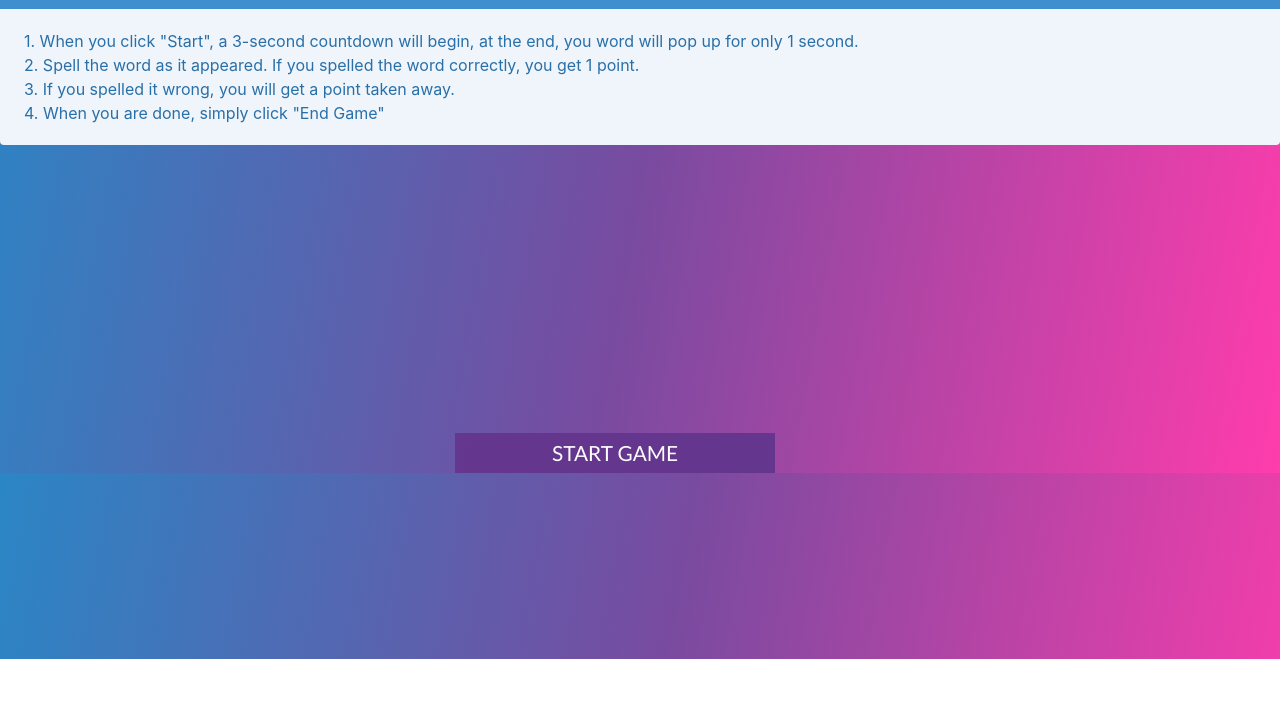
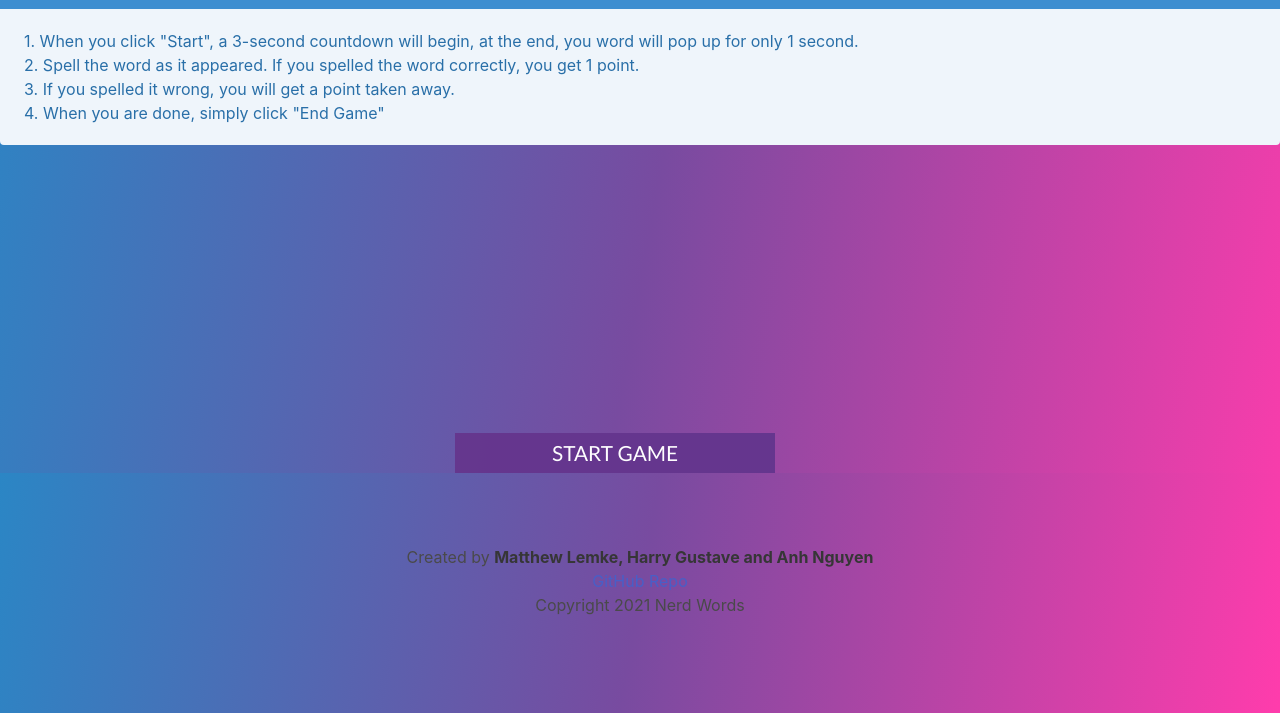
Before and after one commit to MLemke24/Group-10, a plain HTML site: page index.html in a window 1280 px wide. Shown: the part 141-854 px from the top of the page. Before the commit the page ends 800 px from the top, so only its background shows below. Drawn offline with nearby package versions, Linux system fonts and the light colour scheme.

Commit message:
added footer, try again link, links when clicked on game title and group icon

```diff
--- a/assets/style.css
+++ b/assets/style.css
@@ -428,3 +428,7 @@ color: rgb(138, 44, 226);
 .finalLog {
 	color:  #ff3cac;
 }
+
+.footer {
+	background: linear-gradient(280deg, #ff3cac 0%, #784ba0 50%, #2b86c5 100%);
+}
--- a/index.html
+++ b/index.html
@@ -17,7 +17,7 @@
   <!-- Navbar starts-->
   <nav class="navbar is-black" role="navigation" aria-label="main navigation">
     <div class="navbar-brand">
-      <a class="navbar-item">
+      <a class="navbar-item" href="https://mlemke24.github.io/Group-10/">
         <img src="assets/group-10-logo.png" alt="site logo" style="max-height: 90px">
         <h1 class="title is-2 has-text-grey-lighter">Nerd Words</h1>
       </a>
@@ -111,7 +111,9 @@
 
     <div class="choices">
       <button id="save" class="save button is-primary">Save</button>
-      <button id="try" class="try button is-light is-info">Try Again</button>
+      <a href="https://mlemke24.github.io/Group-10/">
+        <button id="try" class="try button is-light is-info">Try Again</button>
+      </a>
     </div>
   </div>
 
@@ -126,6 +128,18 @@
     </div>
   </div>
 
+  <footer class="footer">
+    <div class="content has-text-centered">
+      <br class="is-info">
+        Created by <strong>Matthew Lemke, Harry Gustave and Anh Nguyen</strong>
+      </br>
+        <a href="https://github.com/MLemke24/Group-10">GitHub Repo</a>
+      </br>
+      Copyright 2021 Nerd Words
+      </p>
+    </div>
+  </footer>
+
   <script src="./assets/script.js"></script>
 </body>
 
```
